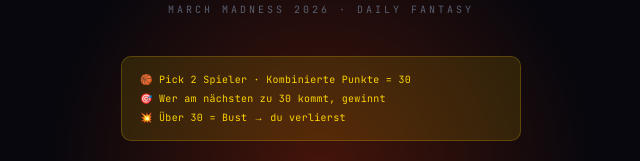
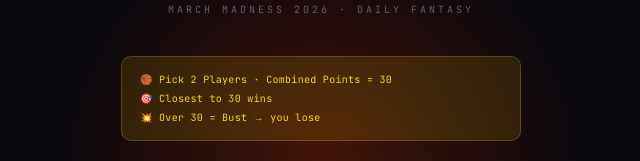
Before and after one commit to mullernicolas006-netizen/dirty-thirty, a React (Vite) app: page / in a window 1280 px wide. Shown: the part 255-416 px from the top of the page, without its empty margins (319-959 px from the left). Built offline with nearby package versions, Linux system fonts and the light colour scheme; a web font is replaced by a local one.

Commit message:
Fix remaining German text

```diff
--- a/src/dirty-thirty.jsx
+++ b/src/dirty-thirty.jsx
@@ -116,9 +116,9 @@
 
           <div style={{ background: C.goldDim, border: `1px solid ${C.gold}33`, borderRadius: 10, padding: "13px 18px", marginBottom: 20 }}>
             <p style={{ fontFamily: "'JetBrains Mono'", fontSize: 10, color: C.gold, lineHeight: 1.9, letterSpacing: 0.3 }}>
-              🏀 Pick 2 Spieler · Kombinierte Punkte = 30<br/>
-              🎯 Wer am nächsten zu 30 kommt, gewinnt<br/>
-              💥 Über 30 = Bust → du verlierst
+              🏀 Pick 2 Players · Combined Points = 30<br/>
+              🎯 Closest to 30 wins<br/>
+              💥 Over 30 = Bust → you lose
             </p>
           </div>
 
```
